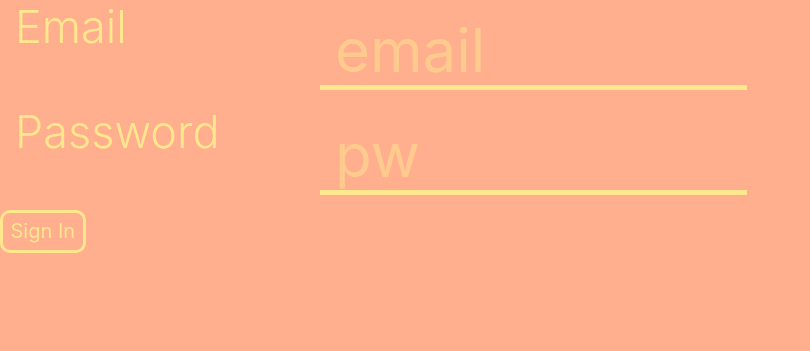
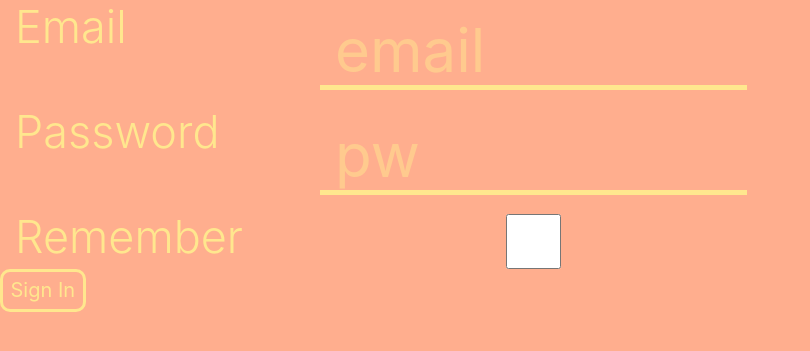
Before and after one commit to davidhaas6/thankspace, a Flask app: page /login in a window 1280 px wide. Shown: the part 186-537 px from the top of the page, without its empty margins (0-810 px from the left). Run offline with Flask 2, Linux system fonts and the light colour scheme; some libraries are stand-ins or nearby versions.

Commit message:
remember me

```diff
--- a/app/templates/login.html
+++ b/app/templates/login.html
@@ -14,6 +14,10 @@
         {{ form.password(class="ts-form post-form col-md-4", id="passwordInput", placeholder='pw') }}
     </div>
     <div class="row">
+        <label for="rememberInput" class="col-md-3 login-label display-3">Remember</label>
+        {{ form.remember_me(class="col-md-4", id="rememberInput") }}
+    </div>
+    <div class="row">
         {{ wtf.form_field(form.submit, button_map={'submit':'primary'}) }}
     </div>
 </form>
```
